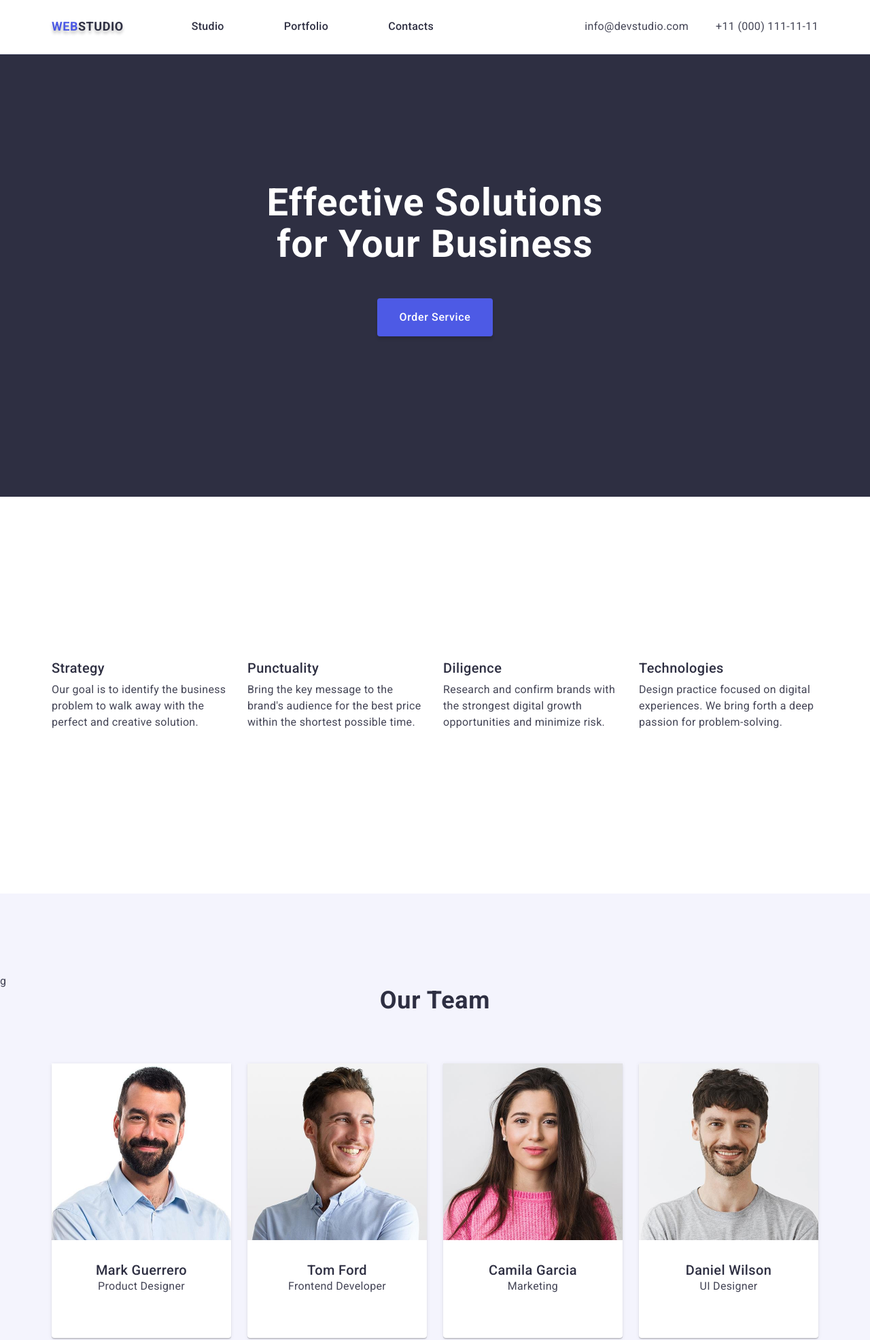
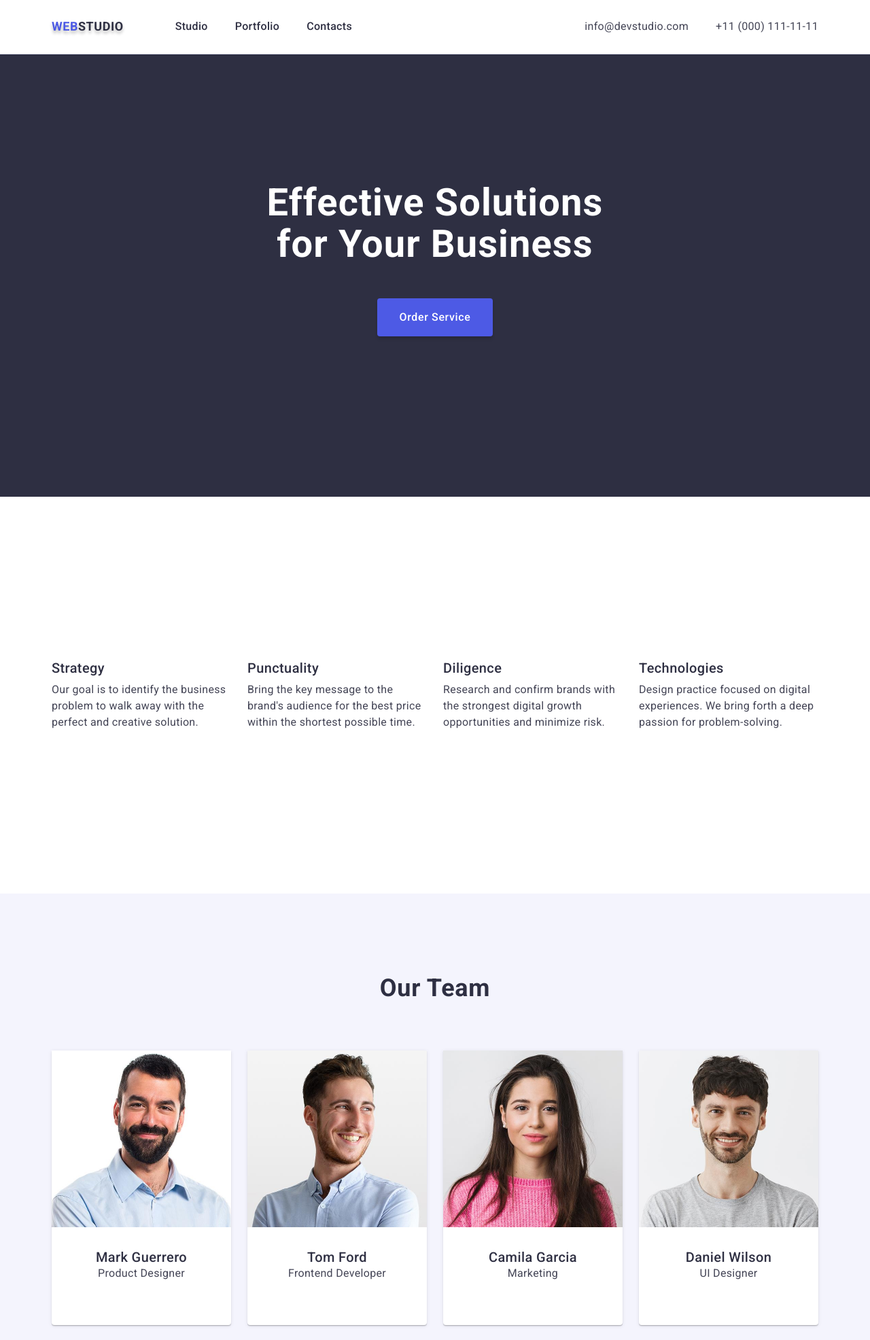
Before and after one commit to Evgeniy-sub8way/goit-markup-hw-03, a plain HTML site: page index.html in a window 1280 px wide. Shown: the top 1972 px of the page at 68% size. Drawn offline with nearby package versions, Linux system fonts and the light colour scheme.

Commit message:
red.#5.hw-03

```diff
--- a/css/styles.css
+++ b/css/styles.css
@@ -78,7 +78,7 @@ img {
 
 .nav-link {
   display: block;
-  padding: 24px;
+  padding: 24px 0;
   font-weight: 500;
   color: #2e2f42;
   font-size: 16px;
@@ -243,6 +243,7 @@ img {
   letter-spacing: 0.02em;
   text-align: center;
   color: #2e2f42;
+  text-align: center;
 }
 
 .team-section-card-text {
@@ -251,6 +252,7 @@ img {
   letter-spacing: 0.02em;
   text-align: center;
   color: #434455;
+  text-align: center;
 }
 
 .section-portfolio {
--- a/index.html
+++ b/index.html
@@ -103,7 +103,6 @@
       </section>
 
       <section class="section team-section">
-        g
         <div class="container team-container">
           <h2 class="team-section-title">Our Team</h2>
           <ul class="team-section-list">
```
